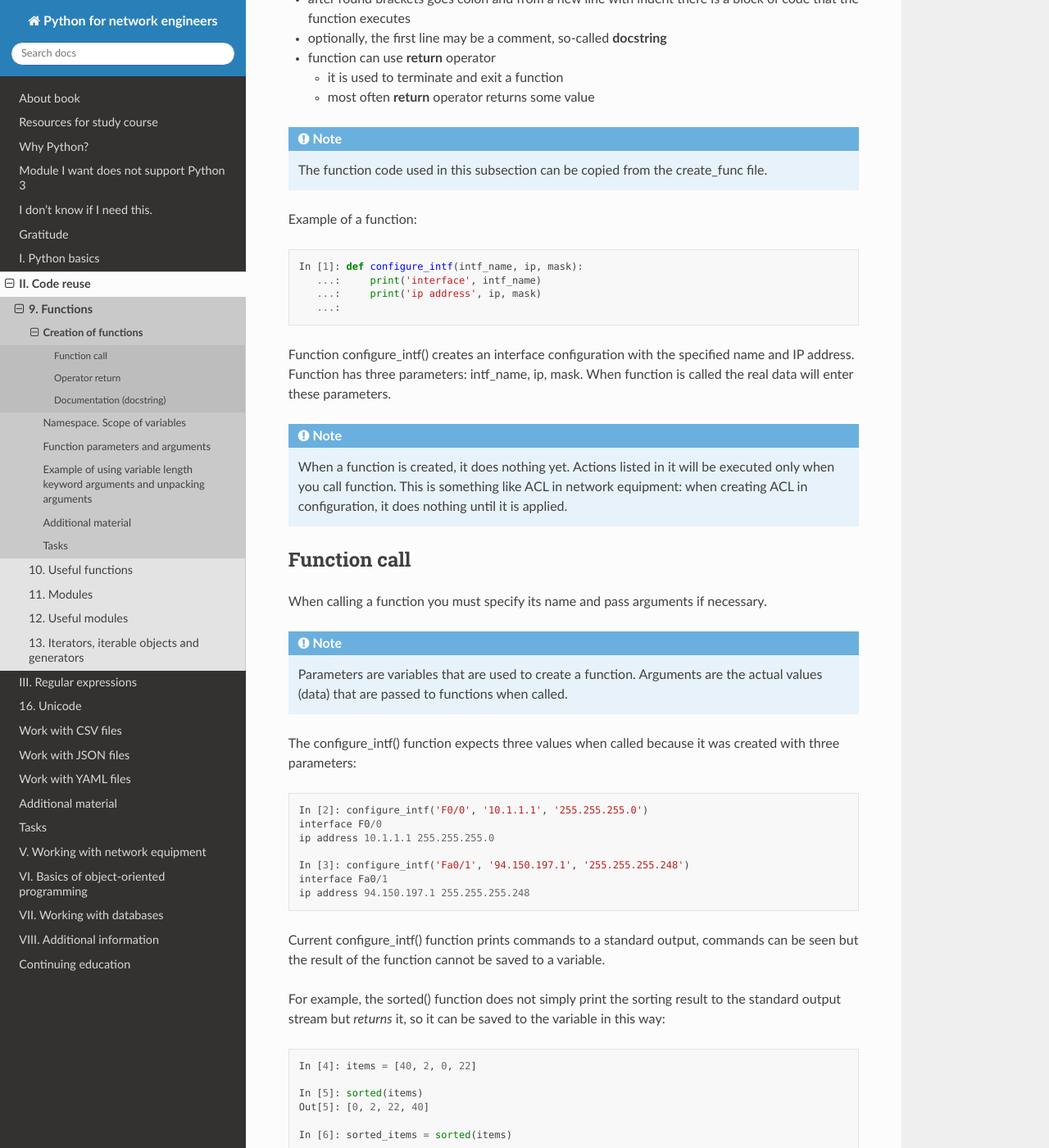
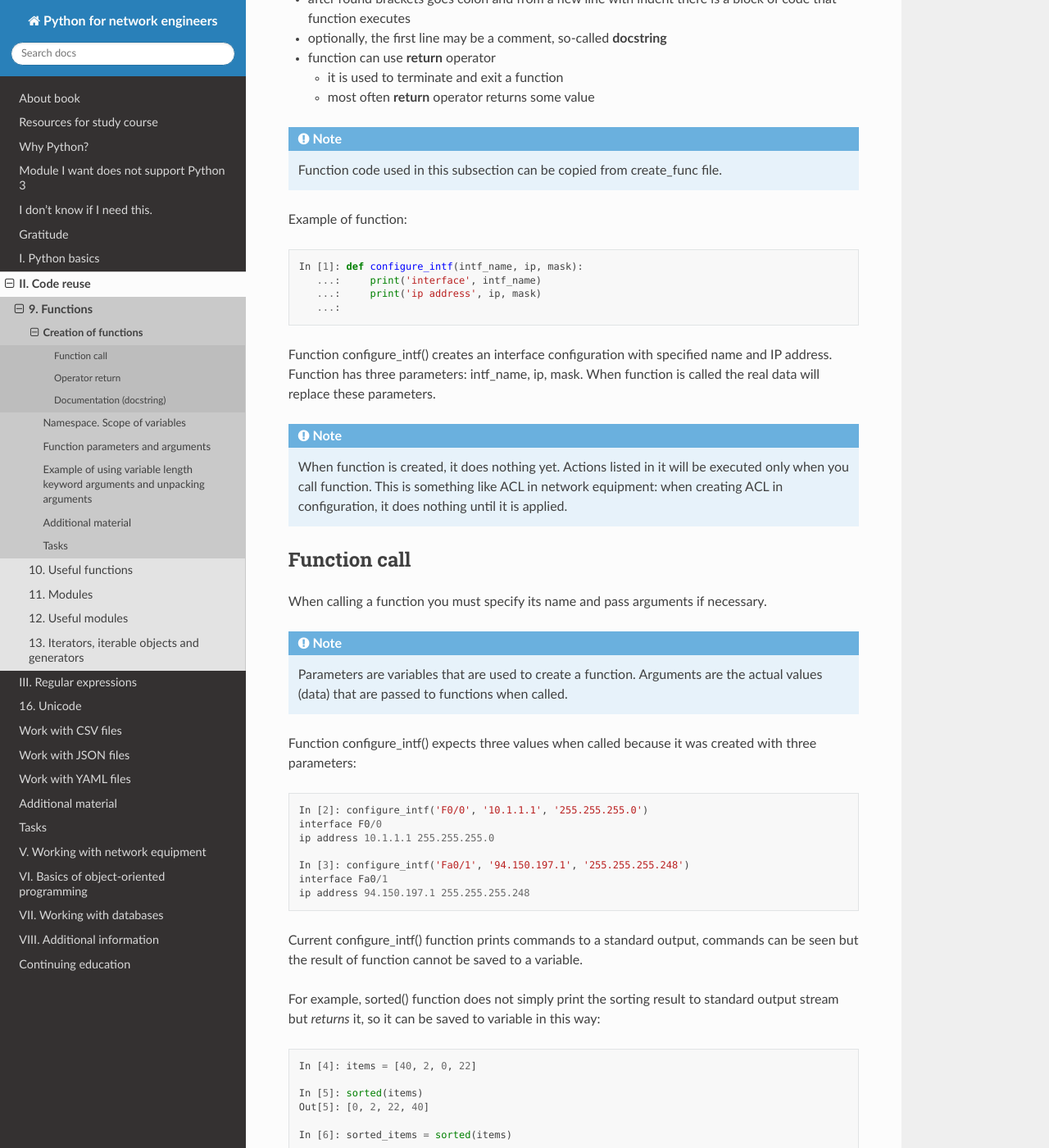
Before and after one commit to natenka/pyneng-book-en, a Sphinx documentation site: the page built from docs/source/book/09_functions/1_create_func.rst, in a window 1280 px wide and 1400 px high, scrolled down 340 px. Shown: the whole window at 82% size. Built offline with Sphinx 7.4.7 and the Read the Docs theme 2.0.0, drawn with Linux system fonts in a browser that asks for light colours; pages that are not in the unit, such as notebooks, are missing from menus; some of the changed text lies outside the part shown.

Commit message:
Update 1_create_func.rst

```diff
--- a/docs/source/book/09_functions/1_create_func.rst
+++ b/docs/source/book/09_functions/1_create_func.rst
@@ -5,8 +5,8 @@ Creation of function:
 
 * functions are created with a reserved word **def**
 * **def** followed by function name and round brackets
-* parameters that the function accepts inside brackets
-* after round brackets goes colon and from a new line with indent there is a block of code that the function executes
+* parameters that function accepts inside brackets
+* after round brackets goes colon and from a new line with indent there is a block of code that function executes
 * optionally, the first line may be a comment, so-called **docstring**
 * function can use **return** operator
 
@@ -14,9 +14,9 @@ Creation of function:
   * most often **return** operator returns some value
 
 .. note::
-    The function code used in this subsection can be copied from the create_func file.
+    Function code used in this subsection can be copied from create_func file.
 
-Example of a function:
+Example of function:
 
 .. code:: python
 
@@ -25,11 +25,11 @@ Example of a function:
        ...:     print('ip address', ip, mask)
        ...:
 
-Function configure_intf() creates an interface configuration with the specified name and IP address.
-Function has three parameters: intf_name, ip, mask. When function is called the real data will enter these parameters.
+Function configure_intf() creates an interface configuration with specified name and IP address.
+Function has three parameters: intf_name, ip, mask. When function is called the real data will replace these parameters.
 
 .. note::
-    When a function is created, it does nothing yet. Actions listed in it will be executed only when you call function. This is something like ACL in network equipment: when creating ACL in configuration, it does nothing until it is applied.
+    When function is created, it does nothing yet. Actions listed in it will be executed only when you call function. This is something like ACL in network equipment: when creating ACL in configuration, it does nothing until it is applied.
 
 Function call
 ~~~~~~~~~~~~~
@@ -40,7 +40,7 @@ When calling a function you must specify its name and pass arguments if necessar
     Parameters are variables that are used to create a function.
     Arguments are the actual values (data) that are passed to functions when called.
 
-The configure_intf() function expects three values when called because it was created with three parameters:
+Function configure_intf() expects three values when called because it was created with three parameters:
 
 .. code:: python
 
@@ -52,9 +52,9 @@ The configure_intf() function expects three values when called because it was cr
     interface Fa0/1
     ip address 94.150.197.1 255.255.255.248
 
-Current configure_intf() function prints commands to a standard output, commands can be seen but the result of the function cannot be saved to a variable.
+Current configure_intf() function prints commands to a standard output, commands can be seen but the result of function cannot be saved to a variable.
 
-For example, the sorted() function does not simply print the sorting result to the standard output stream but *returns* it, so it can be saved to the variable in this way:
+For example, sorted() function does not simply print the sorting result to standard output stream but *returns* it, so it can be saved to variable in this way:
 
 .. code:: python
 
@@ -69,7 +69,7 @@ For example, the sorted() function does not simply print the sorting result to t
     Out[7]: [0, 2, 22, 40]
 
 .. note::
-    Note the string ``Out[5]`` in ipython: thus ipython shows that the function/method returns something and shows what it returns.
+    Note string ``Out[5]`` in ipython: thus ipython shows that function/method returns something and shows what it returns.
 
 If you try to write the result of configure_intf() function to a variable, the variable will have None:
 
@@ -87,9 +87,9 @@ For a function to return a value, use ``return`` operator.
 Operator return
 ~~~~~~~~~~~~~~~
 
-The **return** operator is used to return a value while it completes the function. Function can return any Python object. By default, function always returns ``None``.
+Operator **return** is used to return a value while it completes the function. Function can return any Python object. By default, function always returns ``None``.
 
-In order for the configure_intf() function to return a value that can then be assigned to a variable, you must use ``return`` operator:
+In order for configure_intf() function to return a value that can then be assigned to a variable, you must use ``return`` operator:
 
 .. code:: python
 
@@ -112,9 +112,9 @@ Now the result variable contains a line with commands to configure interface.
 
 In real life, function will almost always return some value. However, it is possible to use print() to add some messages.
 
-Another important aspect of the **return** operator is that after **return** the function closes, meaning that the expressions that follow **return** are not executed.
+Another important aspect of **return** operator is that after **return** the function closes, meaning that the expressions that follow **return** are not executed.
 
-For example, in the function below the line «Configuration is ready» will not be displayed because it stands after **return**:
+For example, in function below the line «Configuration is ready» will not be displayed because it stands after **return**:
 
 .. code:: python
 
@@ -127,7 +127,7 @@ For example, in the function below the line «Configuration is ready» will not
     In [15]: configure_intf('Fa0/0', '10.1.1.1', '255.255.255.0')
     Out[15]: 'interface Fa0/0\nip address 10.1.1.1 255.255.255.0'
 
-The function can return multiple values. In this case, they are separated by a comma after **return** operator. In fact, the function returns the tuple:
+Function can return multiple values. In this case, they are separated by a comma after **return** operator. In fact, function returns tuple:
 
 .. code:: python
 
@@ -157,7 +157,7 @@ The function can return multiple values. In this case, they are separated by a c
 Documentation (docstring)
 ~~~~~~~~~~~~~~~~~~~~~~~~
 
-The first line in the function definition is docstring, documentation string. This is a comment that is used to describe a function:
+The first line in function definition is docstring, documentation string. This is a comment that is used to describe a function:
 
 .. code:: python
 
@@ -178,4 +178,4 @@ The first line in the function definition is docstring, documentation string. Th
 
 
 
-It is best not to be lazy to write short comments that describe the function. For example, describe what the function expects to input, what type of arguments should be and what will be the output. Besides, it is better to write a couple of sentences about what function does. This will help when in a month or two you will be trying to understand what the function you wrote is doing.
+It is best not to be lazy to write short comments that describe function. For example, describe what function expects to input, what type of arguments should be and what will be the output. Besides, it is better to write a couple of sentences about what function does. This will help when in a month or two you will be trying to understand what function you wrote is doing.
```
